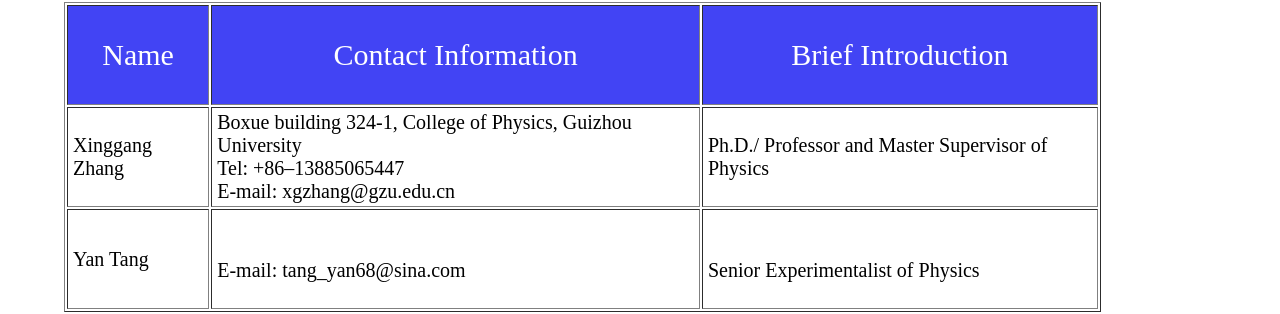
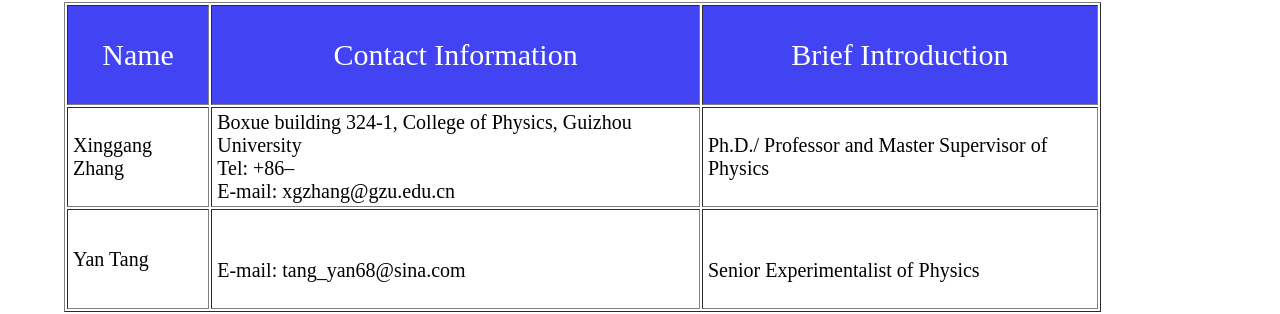
Before and after one commit to zxg20061289/github.io, a plain HTML site: page People.html in a window 1280 px wide. Shown: the part 269-583 px from the top of the page. Drawn offline with Linux system fonts and the light colour scheme.

Commit message:
modify professor info

```diff
--- a/People.html
+++ b/People.html
@@ -82,7 +82,7 @@
             </td>
             <td>
                 Boxue building 324-1, College of Physics, Guizhou University<br>
-                Tel:   +86–13885065447<br>
+                Tel:   +86–<br>
                 E-mail: xgzhang@gzu.edu.cn<br>
             </td>
             <td>
```
Also changed, not shown: Navigation Page.html (+2 -2 lines).
